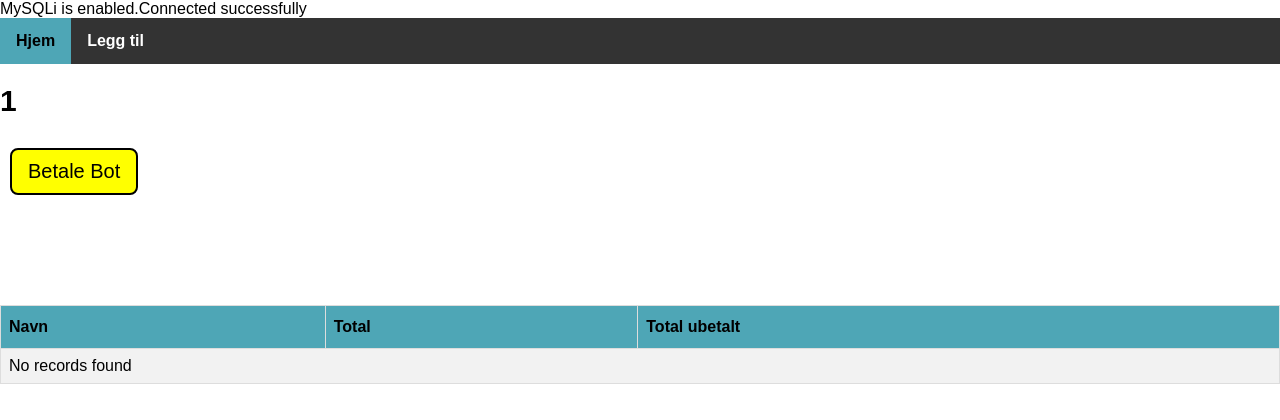
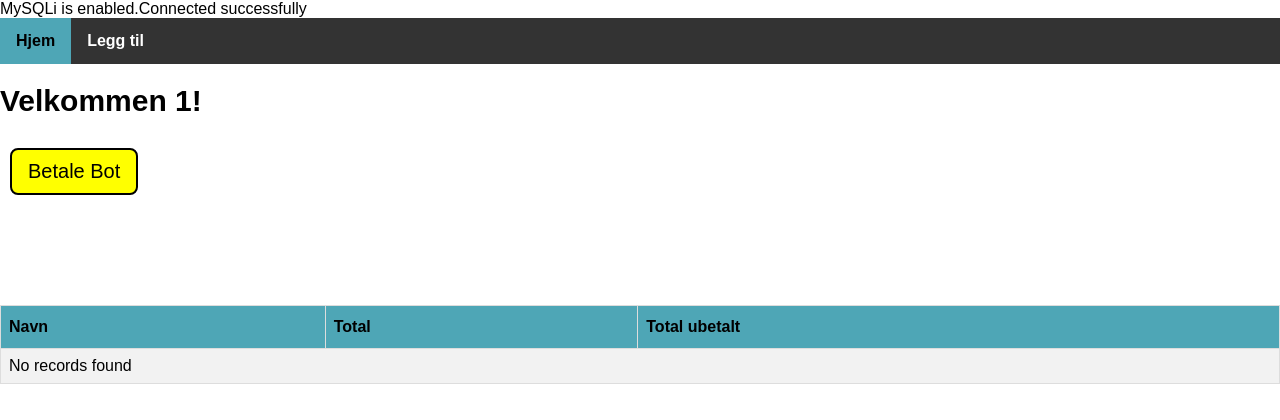
Before and after one commit to ma-glitch/Terminoppgave, a PHP site: page / in a window 1280 px wide. Shown: the top 420 px of the page. Run offline with PHP 8.4, Linux system fonts and the light colour scheme; the visitor is signed in with stand-in values (Sample User, id 1); data that the repository does not hold is empty.

Commit message:
fix index

```diff
--- a/index.php
+++ b/index.php
@@ -23,7 +23,7 @@ if(!isset($_SESSION["loggedin"]) || $_SESSION["loggedin"] !== true){
       </ul>
 
 
-      <h1 class="velkommen"><?php echo($_SESSION["navn"]); ?></h1>
+      <h1 class="velkommen">Velkommen <?php echo($_SESSION["navn"]);?>!</h1>
 
       <button class="betalebtn" onclick="betalbtn()">Betale Bot</button>
       <h1 id="betal">Vipps til dette Nummeret:  2134214. NB husk a skrive at du betaler bot.</h1>
```
